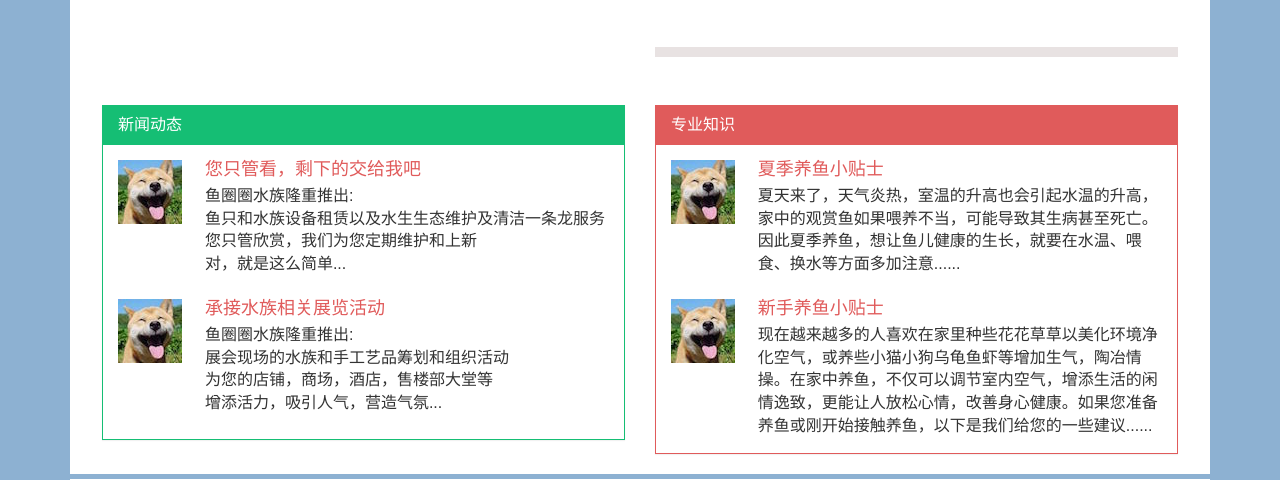
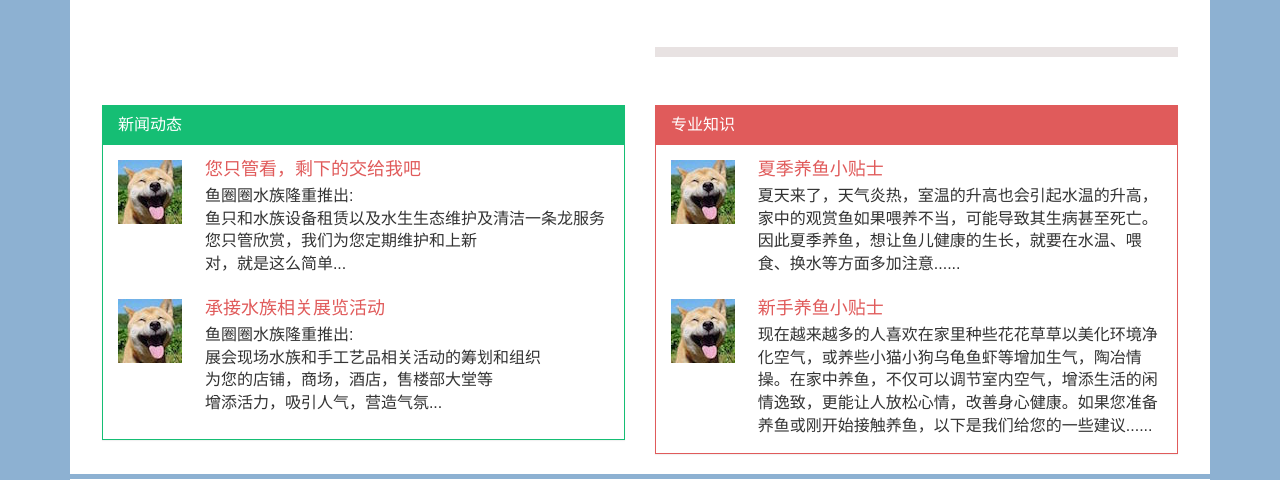
Before and after one commit to madarou/yuqq, a Django app: page / in a window 1280 px wide. Shown: the part 768-1248 px from the top of the page. Run offline with Django 3.2, Linux system fonts and the light colour scheme; data that the repository does not hold is empty; some libraries are stand-ins or nearby versions.

```diff
--- a/yuqq/templates/public/index.html
+++ b/yuqq/templates/public/index.html
@@ -122,7 +122,7 @@
 							src="{% static 'public/img/news.jpg'%}" alt="...">
 						</a></div>
 					<div class="col-sm-10"><h4 class="media-heading"><a href="/services/zhanhui" style="color:#e05b5b">承接水族相关展览活动</a></h4>
-						鱼圈圈水族隆重推出:<br/>展会现场的水族和手工艺品筹划和组织活动<br/>
+						鱼圈圈水族隆重推出:<br/>展会现场水族和手工艺品相关活动的筹划和组织<br/>
 						为您的店铺，商场，酒店，售楼部大堂等<br/>增添活力，吸引人气，营造气氛...</div>
 				</div>
 			</div>
```
